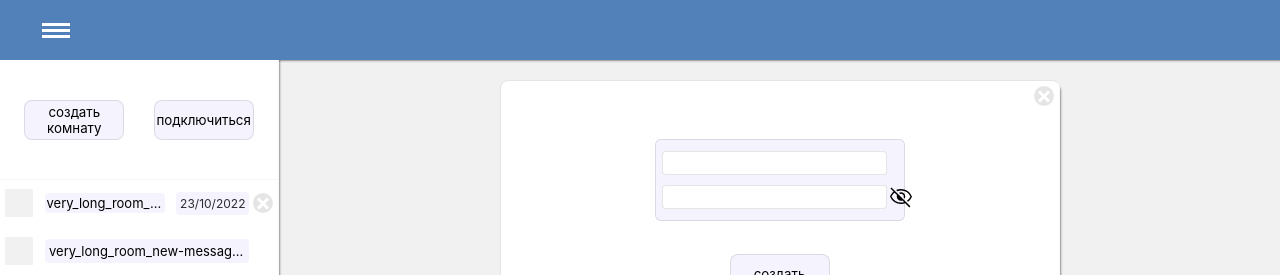
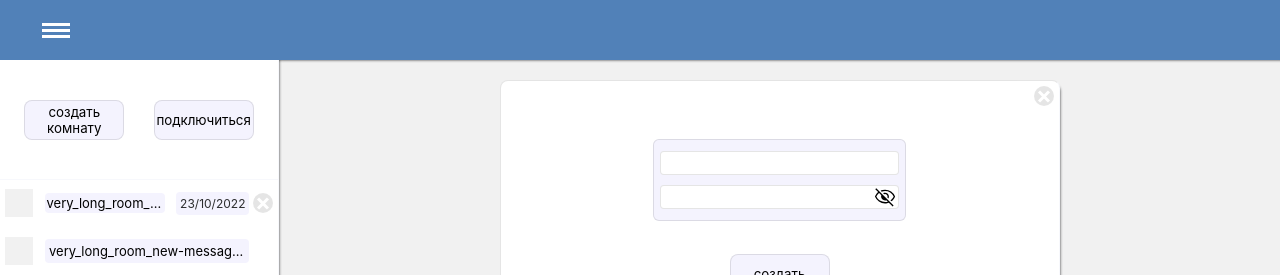
Before and after one commit to Cthulhu-tech/yomran, a React (Create React App) app in the folder ui/: page / in a window 1280 px wide. Both pictures are taken after a click on the button "создать комнату". Shown: the top 275 px of the page. Built offline with nearby package versions, Linux system fonts and the light colour scheme.

Commit message:
input style update

```diff
--- a/ui/src/components/input/input.scss
+++ b/ui/src/components/input/input.scss
@@ -4,15 +4,10 @@
     display: flex;
 }
 
-.input {
-    outline: none;
-    margin: 5px 0;
-}
-
 .input-container {
-    width: 250px;
     display: flex;
     align-items: center;
+    width: clamp(100px, 100%, 253px);
 }
 
 .input-flex {
@@ -24,9 +19,24 @@
     border: 1px solid $blackOpacity;
 }
 
-.input-text {
+.input {
+    outline: none;
+    margin: 5px 0;
+    width: clamp(100px, 100%, 253px);
+}
+
+.input-border {
     padding: 0 4px;
     min-height: 24px;
     border-radius: 4px;
-    border: 1px solid $blackOpacity;
+    border: 1px solid  $blackOpacity;
 }
+
+.input-border_rigth {
+    padding: 0 4px;
+    min-height: 24px;
+    border-style: solid;
+    border-radius: 4px 0 0 4px;
+    border-color: $blackOpacity;
+    border-width: 1px 0 1px 1px;
+}
--- a/ui/src/components/input/input.tsx
+++ b/ui/src/components/input/input.tsx
@@ -1,4 +1,4 @@
 export const Input = () => {
 
-    return <input type="text" className="input input-text"/>
+    return <input type="text" className="input input-border"/>
 }
--- a/ui/src/components/input/inputPassword.tsx
+++ b/ui/src/components/input/inputPassword.tsx
@@ -9,15 +9,15 @@ import { ImageType } from '../image/type'
 export const InputPassword = () => {
 
     const [show, setShow] = useState(false)
-    const [imgData, setImageData] = useState<ImageType>({width: '24px', alt: 'show', src: onvisible})
+    const [imgData, setImageData] = useState<ImageType>({width: '22px', alt: 'show', src: onvisible})
 
-    useEffect(() => {setImageData({width: '24px', alt: 'show', src: show ? visible : onvisible})}, [show])
+    useEffect(() => {setImageData({width: '22px', alt: 'show', src: show ? visible : onvisible})}, [show])
 
     const showHandler = () => setShow(!show)
 
     return  <div className='input-container'>
-                <input type={show ? "password" : "text"} className="input input-text"/>
-                <div onClick={showHandler}>
+                <input type={show ? "text" : "password"} className="input-border_rigth input"/>
+                <div onClick={showHandler} className="image-wrapper_border">
                     <Image {...imgData}/>
                 </div>
         </div>
```
